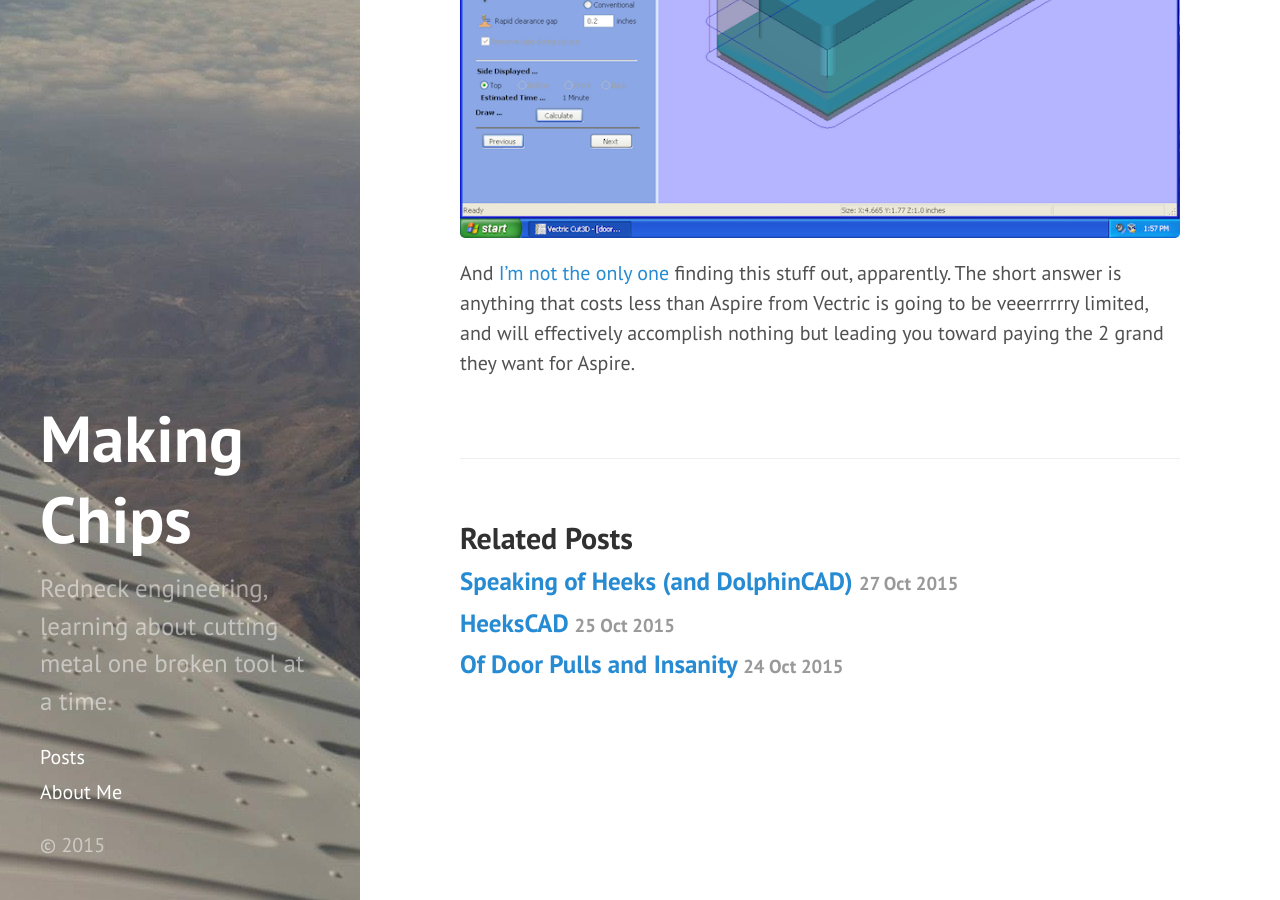
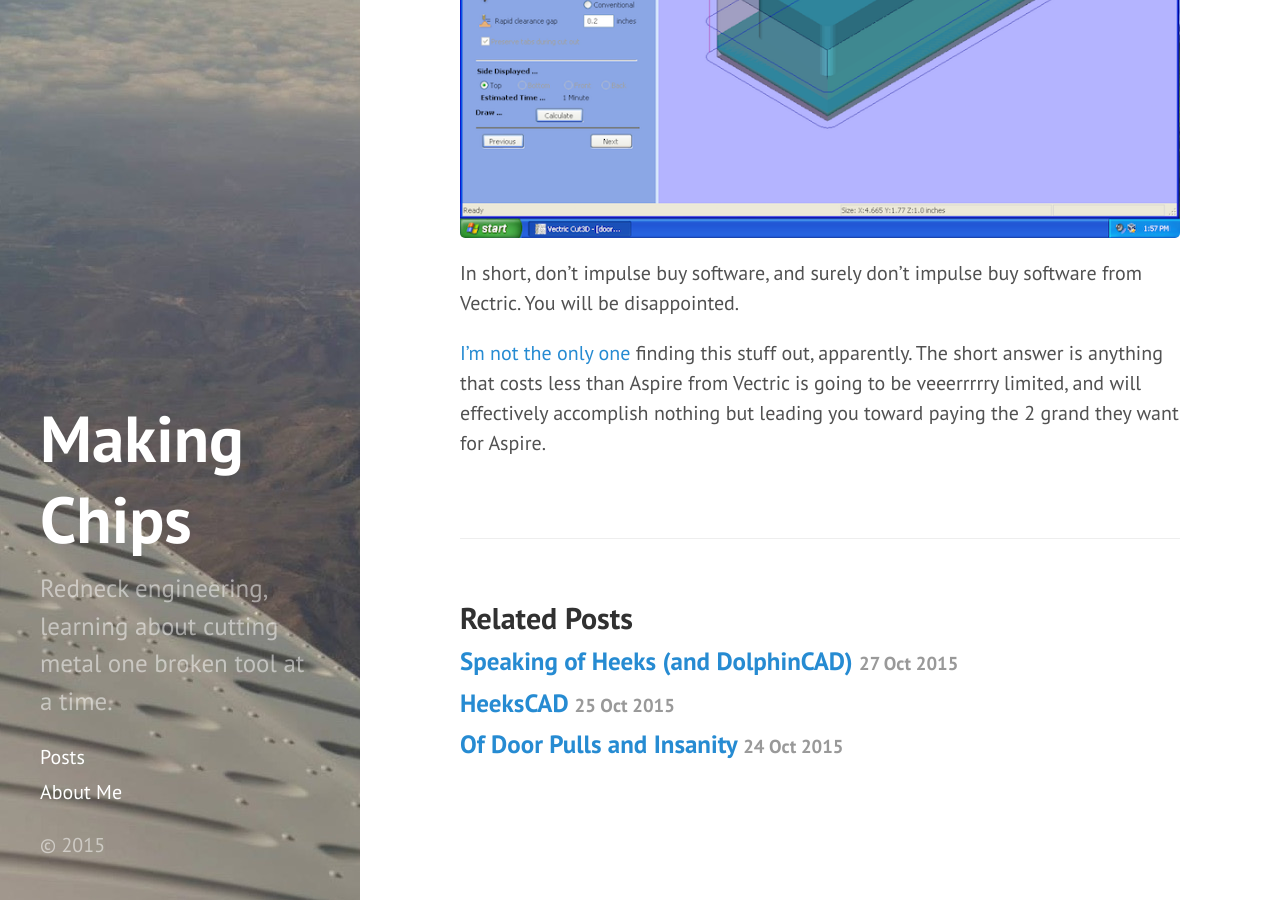
Before and after one commit to makingchips/makingchips.github.io, a Jekyll site: the page built from _posts/2015-10-27-VectricCut3D.md, in a window 1280 px wide and 900 px high, scrolled down 5995 px. Built offline with Jekyll 4.4.1, drawn with Linux system fonts in a browser that asks for light colours; Markdown is read by kramdown in place of the engine named in the settings.

Commit message:
Update 2015-10-27-VectricCut3D.md

```diff
--- a/_posts/2015-10-27-VectricCut3D.md
+++ b/_posts/2015-10-27-VectricCut3D.md
@@ -45,4 +45,6 @@
 
 ![Step 8]({{ site.url }}/public/cut3d08.png)
 
-And [I'm not the only one](http://forum.vectric.com/viewtopic.php?f=12&t=19529) finding this stuff out, apparently.  The short answer is anything that costs less than Aspire from Vectric is going to be veeerrrrry limited, and will effectively accomplish nothing but leading you toward paying the 2 grand they want for Aspire.
+In short, don't impulse buy software, and surely don't impulse buy software from Vectric.  You will be disappointed.
+
+[I'm not the only one](http://forum.vectric.com/viewtopic.php?f=12&t=19529) finding this stuff out, apparently.  The short answer is anything that costs less than Aspire from Vectric is going to be veeerrrrry limited, and will effectively accomplish nothing but leading you toward paying the 2 grand they want for Aspire.
```
